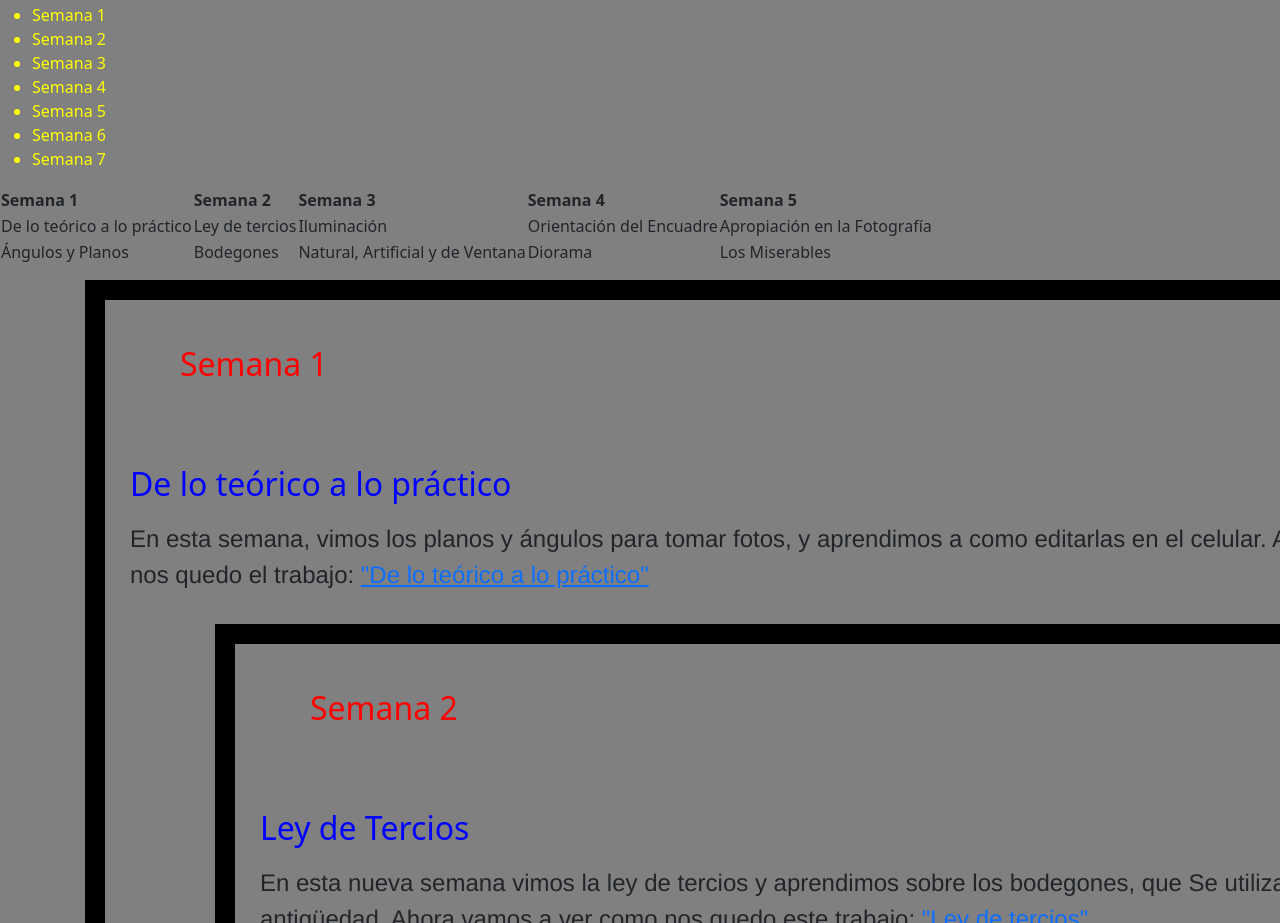
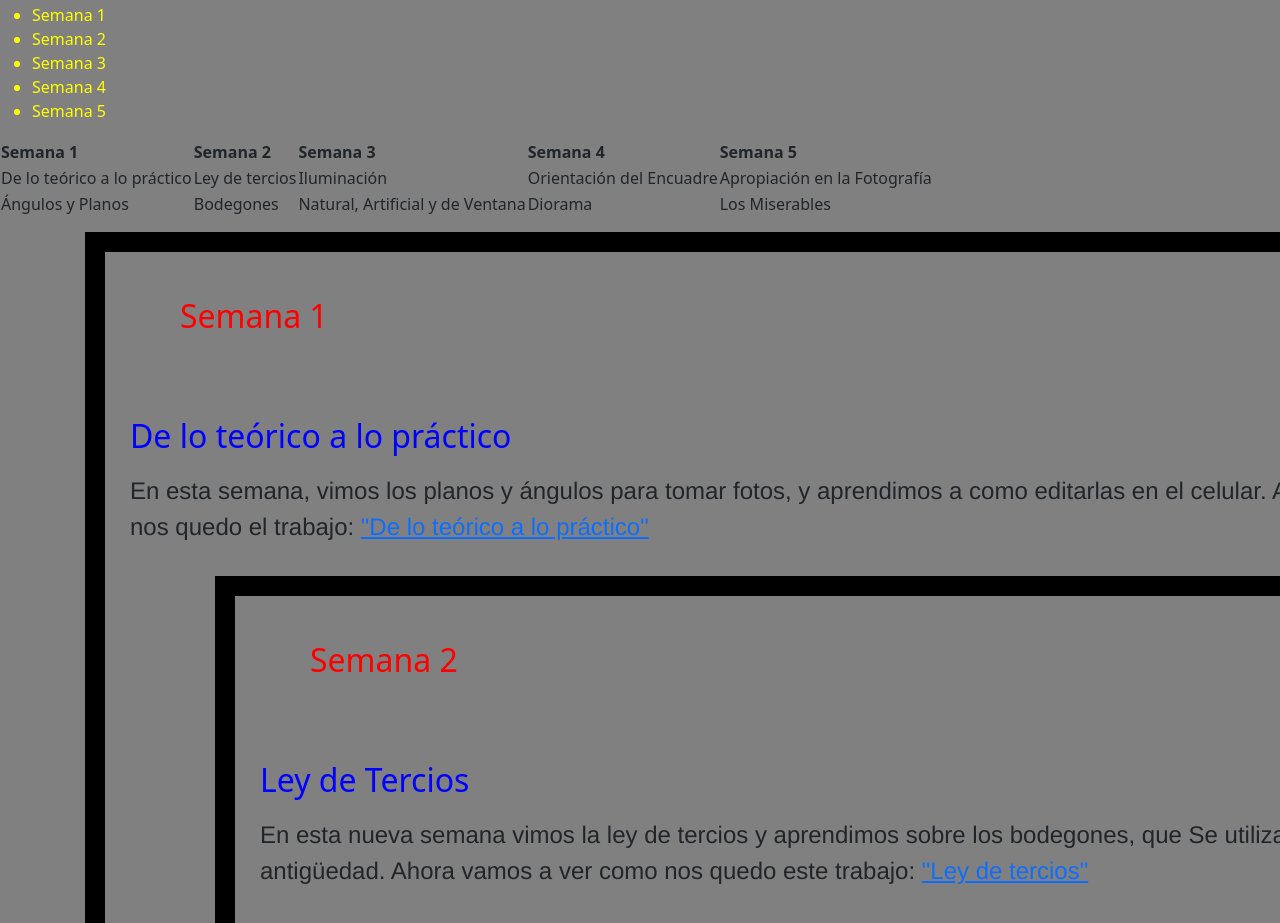
Before and after one commit to Pablox422/La-p-gina-web-m-s-aburrida-del-mundo, a plain HTML site: page mi sitio web.html in a window 1280 px wide. Shown: the part 960-1883 px from the top of the page. Drawn offline with nearby package versions, Linux system fonts and the light colour scheme.

Commit message:
mi sitio web.html

```diff
--- a/mi sitio web.html
+++ b/mi sitio web.html
@@ -144,8 +144,6 @@
             <li>Semana 3</li>
             <li>Semana 4</li>
             <li>Semana 5</li>
-            <li>Semana 6</li>
-            <li>Semana 7</li>
         </ul>
 
         <table>
```
